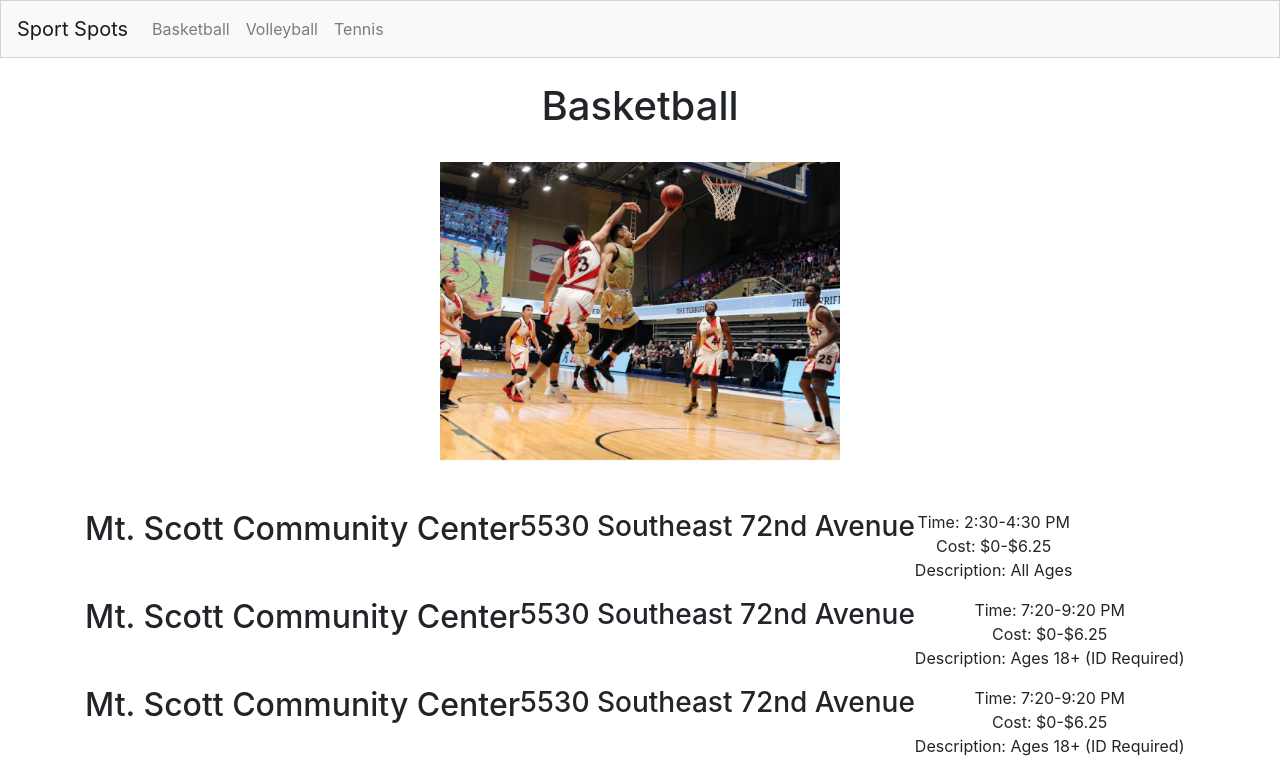
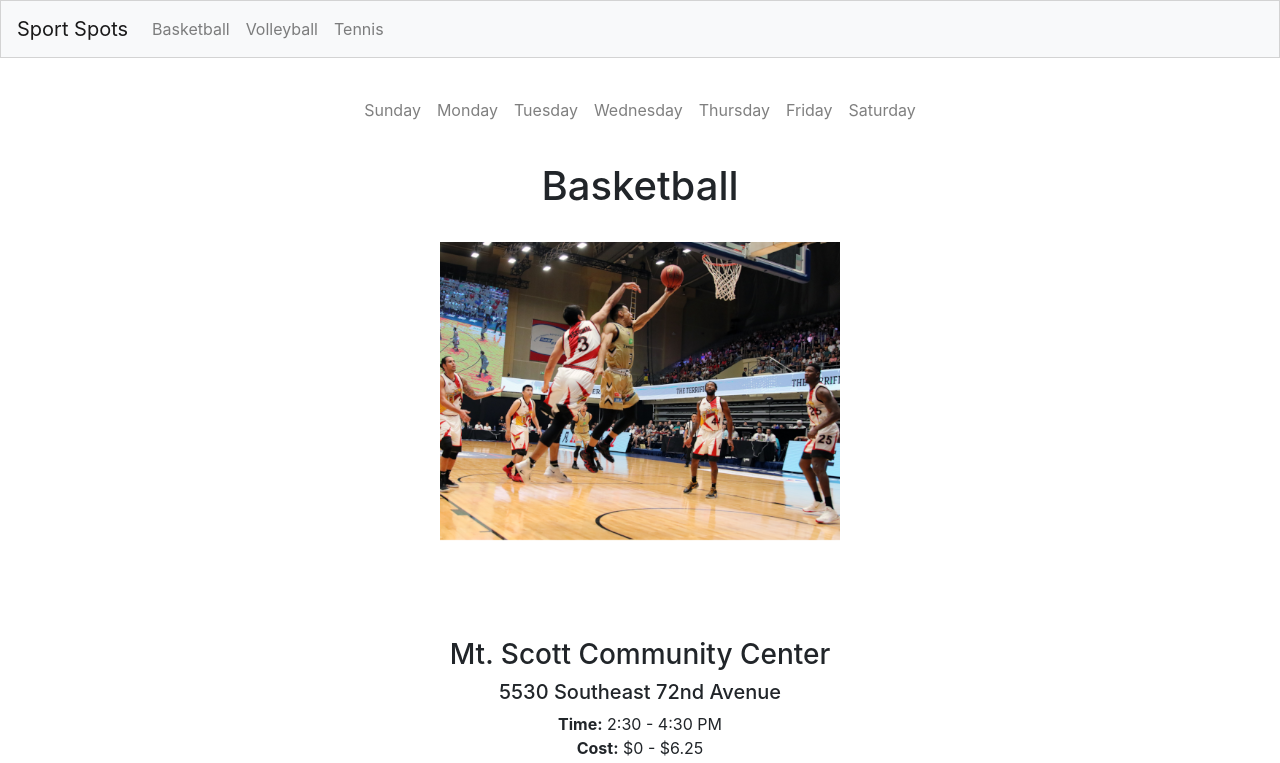
Before and after one commit to Chiemychanga/SportSpots, a React (Create React App) app: page /Basketball in a window 1280 px wide. Shown: the top 763 px of the page. Built offline with nearby package versions, Linux system fonts and the light colour scheme.

Commit message:
Basketball styling

```diff
--- a/src/OpenGymInst.js
+++ b/src/OpenGymInst.js
@@ -5,9 +5,14 @@ import 'bootstrap/dist/css/bootstrap.min.css';
 export class OpenGym extends React.Component {
     render() {
         return (
-            <div className = "container align-center">
-                <h2>{this.props.gymName}</h2>
-                <h3>{this.props.address}</h3>
+            <div className="container align-center">
+                <h3>
+                    {this.props.gymName}
+                </h3>
+                <br />
+                <br />
+                <h5>{this.props.address}</h5>
+                <br />
                 <p>Time: {this.props.time}
                 <br />
                 Cost: {this.props.cost}
--- a/src/components/Basketball/Basketball.js
+++ b/src/components/Basketball/Basketball.js
@@ -15,8 +15,8 @@ const openGyms = [
     null,
     "Basketball",
     "Sunday",
-    "2:30-4:30 PM",
-    "$0-$6.25",
+    "2:30 - 4:30 PM",
+    "$0 - $6.25",
     "All Ages",
     "https://www.portlandoregon.gov/parks/article/634572",
     null,
@@ -31,8 +31,8 @@ const openGyms = [
     null,
     "Basketball",
     "Tuesday",
-    "7:20-9:20 PM",
-    "$0-$6.25",
+    "7:20 - 9:20 PM",
+    "$0 - $6.25",
     "Ages 18+ (ID Required)",
     "https://www.portlandoregon.gov/parks/article/634572",
     null,
@@ -47,8 +47,8 @@ const openGyms = [
     null,
     "Basketball",
     "Thursday",
-    "7:20-9:20 PM",
-    "$0-$6.25",
+    "7:20 - 9:20 PM",
+    "$0 - $6.25",
     "Ages 18+ (ID Required)",
     "https://www.portlandoregon.gov/parks/article/634572",
     null,
@@ -63,8 +63,8 @@ const openGyms = [
     null,
     "Basketball",
     "Saturday",
-    "4:45-6:45 PM",
-    "$0-$6.25",
+    "4:45 - 6:45 PM",
+    "$0 - $6.25",
     "Ages 30+ (ID Required)",
     "https://www.portlandoregon.gov/parks/article/634572",
     null,
@@ -79,8 +79,8 @@ const openGyms = [
     null,
     "Basketball",
     "Sunday",
-    "4:45-6:45 PM",
-    "$0-$6.25",
+    "4:45 - 6:45 PM",
+    "$0 - $6.25",
     "Ages 30+ (ID Required)",
     "https://www.portlandoregon.gov/parks/article/634572",
     null,
@@ -95,21 +95,59 @@ export default class Basketball extends React.Component {
     return (
       <div>
         <br />
+        <nav className="navbar navbar-expand-lg navbar-light">
+            <button className="navbar-toggler" type="button" data-toggle="collapse" data-target="#navbarNavAltMarkup"
+                aria-controls="navbarNavAltMarkup" aria-expanded="false" aria-label="Toggle navigation">
+                <span className="navbar-toggler-icon"></span>
+            </button>
+            <div className="collapse navbar-collapse" id="navbarNavAltMarkup">
+                <div id="daysOfWeekNav" className="navbar-nav">
+                    <a className="nav-item nav-link" href="#">Sunday</a>
+                    <a className="nav-item nav-link" href="#">Monday</a>
+                    <a className="nav-item nav-link" href="#">Tuesday</a>
+                    <a className="nav-item nav-link" href="#">Wednesday</a>
+                    <a className="nav-item nav-link" href="#">Thursday</a>
+                    <a className="nav-item nav-link" href="#">Friday</a>
+                    <a className="nav-item nav-link" href="#">Saturday</a>
+                </div>
+            </div>
+        </nav>
+        <br />
         <h1 className="align-center">Basketball</h1>
         <br />
         <img src={basketballPicture} alt="Athletes playing basketball" />
         <br />
         <br />
         <br />
+        <br />
+        <br />
         {openGyms.map(function(gym) {
           return (
-            <OpenGym
-              gymName={gym.getGymName()}
-              address={gym.getAddress()}
-              time={gym.getTime()}
-              cost={gym.getCost()}
-              description={gym.getLevelDescription()}
-            />
+            <div className="container align-center {gym.getDayOfWeek()}">
+                <h3>
+                    {gym.getGymName()}
+                </h3>
+                <h5>{gym.getAddress()}</h5>
+                <br />
+                <p><b>Time:</b> {gym.getTime()}
+                <br />
+                <b>Cost:</b> {gym.getCost()}
+                <br />
+                <b>Description:</b> {gym.getLevelDescription()}
+                <br />
+                <br />
+                <a href="{gym.getWebsite()}">{gym.getWebsite()}</a>
+                </p>
+                <br />
+                <br />
+                <br />
+                <br />
+                <br />
+                <br />
+                <br />
+                <br />
+                <br />
+            </div>
           );
         })}
         <SportFooter sport="Basketball"/>
--- a/src/components/Basketball/css/basketball.css
+++ b/src/components/Basketball/css/basketball.css
@@ -0,0 +1,16 @@
+h3, h5, p {
+    display: block;
+    width: 100%;
+}
+
+#daysOfWeekNav {
+    float:none;
+    margin:0 auto;
+    display: block;
+    text-align: center;
+}
+
+#daysOfWeekNav  > a {
+    display: inline-block;
+    float:none;
+}
```
Also changed, not shown: css/openGym.css (added).
